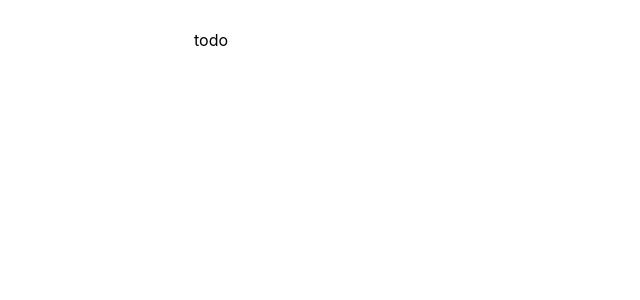
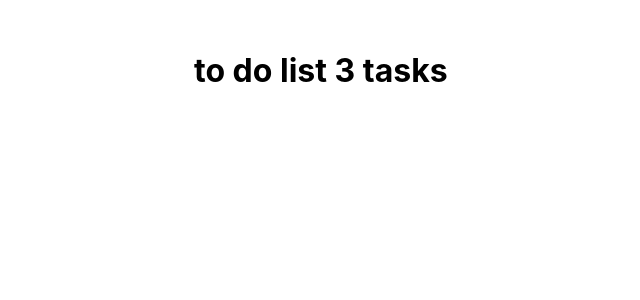
Before and after one commit to Andriikryl/list-app, a React (Create React App) app: page / in a window 1280 px wide. Shown: the top 300 px of the page, without its empty margins (196-836 px from the left). Built offline with nearby package versions, Linux system fonts and the light colour scheme.

Commit message:
add header-component

```diff
--- a/src/App.tsx
+++ b/src/App.tsx
@@ -1,5 +1,6 @@
 import React from "react";
 import "./App.css";
+import { Header } from "./components/Header/Header";
 
 const DEFAULT_TODO_LIST = [
   { id: 1, name: "task 1", description: "description 1", checked: false },
@@ -18,7 +19,9 @@ function App() {
 
   return (
     <div className="app_container">
-      <div className="container">todo</div>
+      <div className="container">
+        <Header todoCount={todos.length} />
+      </div>
     </div>
   );
 }
--- /dev/null
+++ b/src/components/Header/Header.tsx
@@ -0,0 +1,12 @@
+import styles from "./Header.module.css";
+interface HeaderProps {
+  todoCount: number;
+}
+
+export const Header: React.FC<HeaderProps> = ({ todoCount }) => {
+  return (
+    <div className={styles.header}>
+      <h1> to do list {todoCount} tasks</h1>
+    </div>
+  );
+};
```
Also changed, not shown: src/components/Header/Header.module.css (added).
